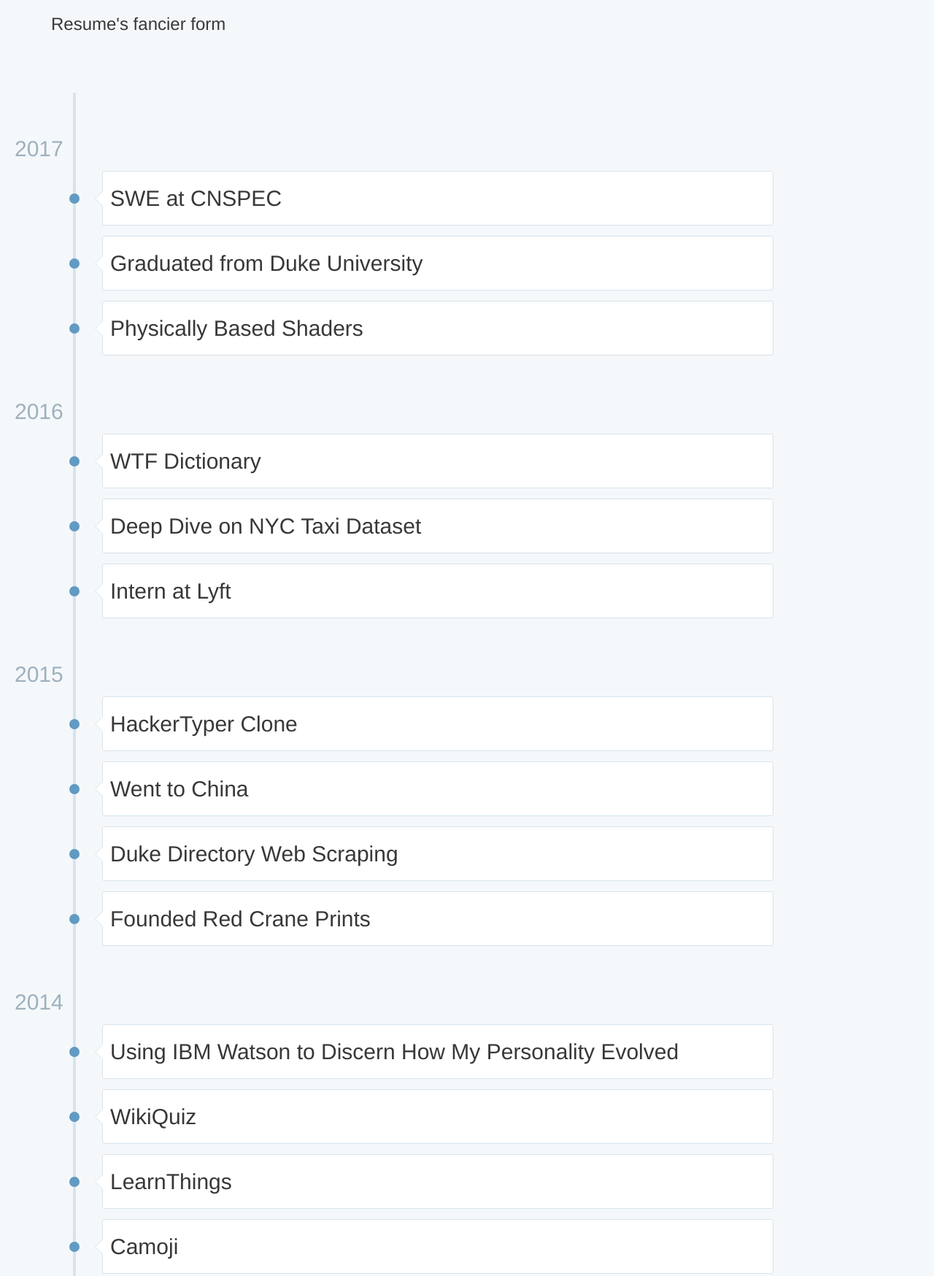
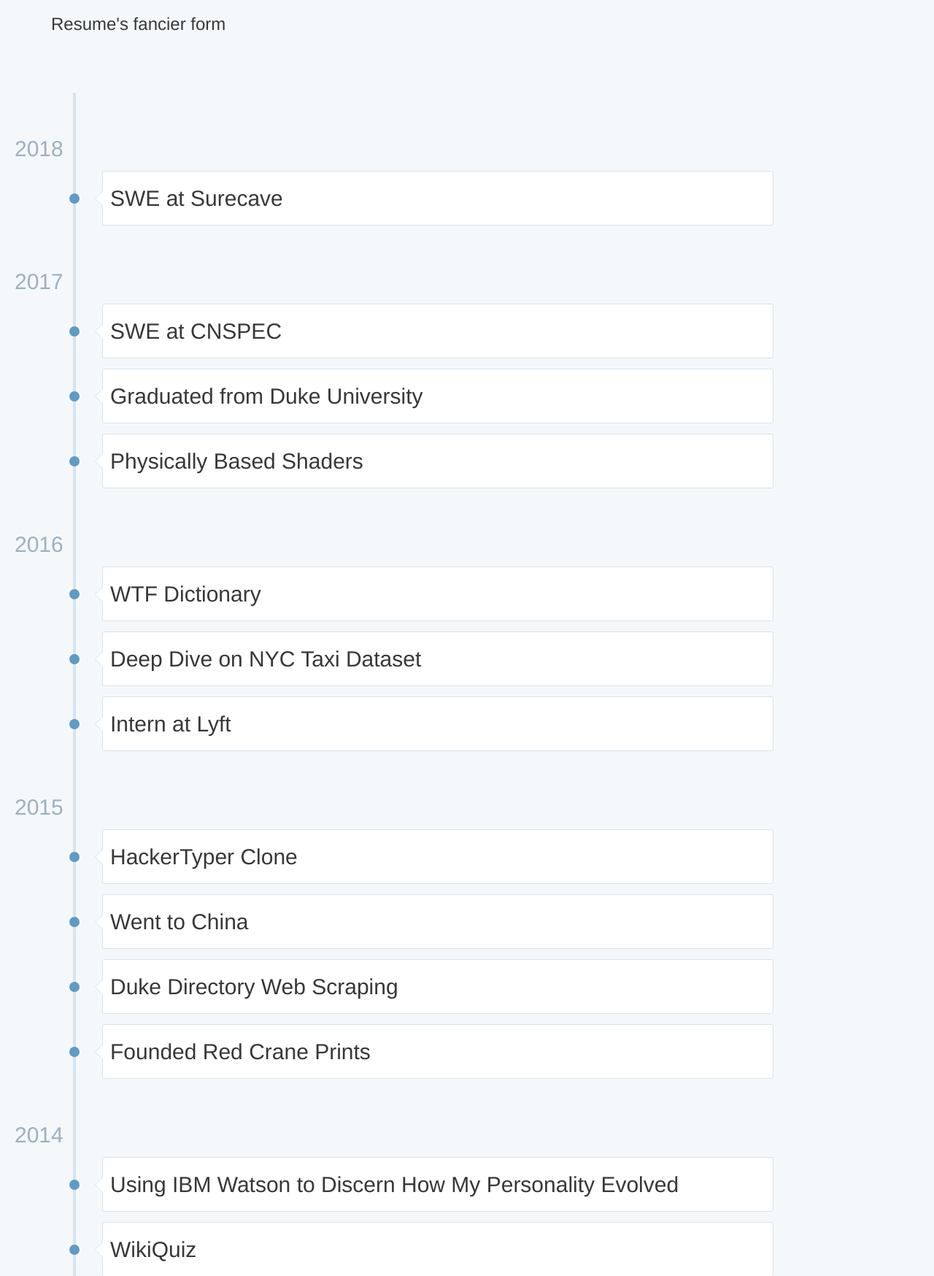
Before and after one commit to TimelyToga/timothyblumberg-web, a Django app: template timothyblumberg/templates/resume.html in a window 1280 px wide. Shown: the part 207-1955 px from the top of the page at 73% size. Run offline with Django 3.2, Linux system fonts and the light colour scheme; the template is opened without the code that fills it, so the values that code supplies are empty; some libraries are stand-ins or nearby versions.

Commit message:
Added Surecave

```diff
--- a/timothyblumberg/templates/resume.html
+++ b/timothyblumberg/templates/resume.html
@@ -14,6 +14,28 @@
         <div class="timeline">
             <div id="timeline_line"></div>
 
+            <h2 class="year_tag">2018</h2>
+            <div class="timeline_entry" data-role="main">
+                <div class="timeline_dot"></div>
+                <div class="timeline_content_wrapper">
+                    <div class="timeline_content">
+                        <h2>SWE at Surecave</h2>
+                        <div class="timeline_entry_description">
+                            <h4>NYC, USA; January 2018 - present</h4>
+                            <p>Surecave is a young startup in NYC working to modernize the way that property is managed.
+                            I am lucky enough to be a member of a brilliant team that has moved incredibly quickly to build a solid
+                            product that I couldn't be prouder of.
+                            </p>
+                            <div class="link_box">
+                                <ul>
+                                    <li><a href="https://www.surecave.com/">Surecave Website</a></li>
+                                </ul>
+                            </div>
+                        </div>
+                    </div>
+                </div>
+            </div>
+
             <h2 class="year_tag">2017</h2>
             <div class="timeline_entry" data-role="main">
                 <div class="timeline_dot"></div>
@@ -21,7 +43,7 @@
                     <div class="timeline_content">
                         <h2>SWE at CNSPEC</h2>
                         <div class="timeline_entry_description">
-                            <h4>Shanghai, China; June 2017 - present</h4>
+                            <h4>Shanghai, China; June 2017 - January 2018</h4>
                             <p>CNSPEC is a company working on some really interesting space-oriented applications for superhighrises in China.
                                We build sophisticated 3D model of the building with BIM data, engineering plans, 3D scans, faculty and staff
                                etc, and then build business applications utilizing these models. The applications we build leverage some
```
